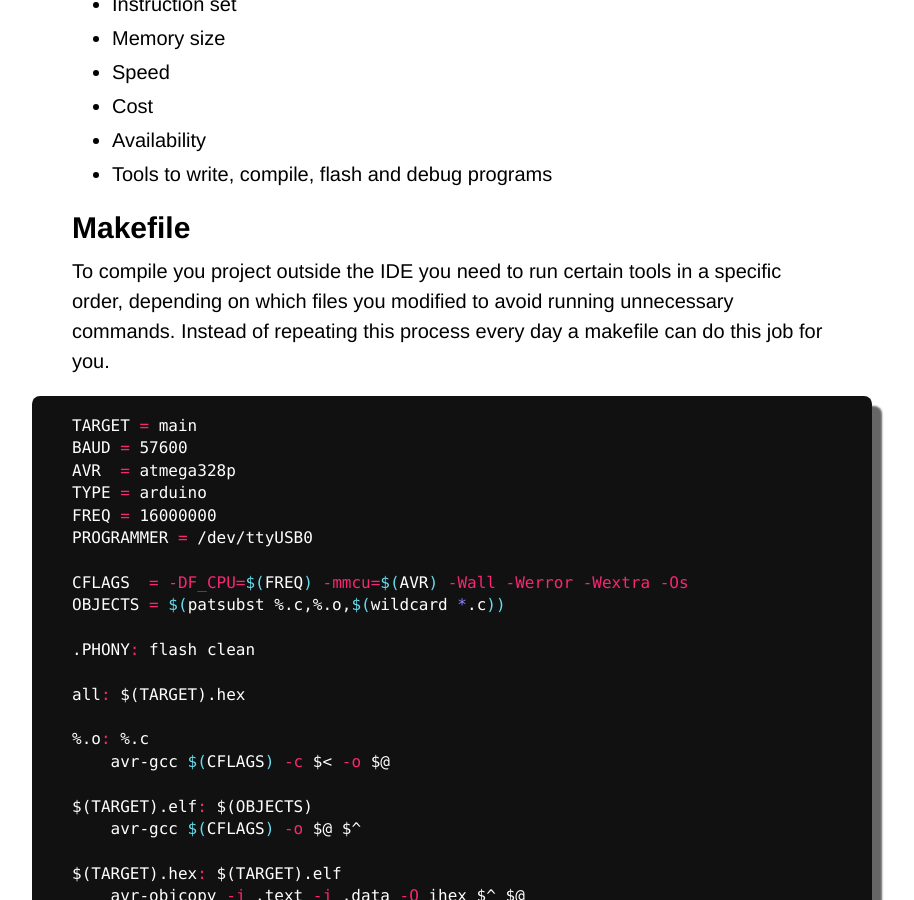
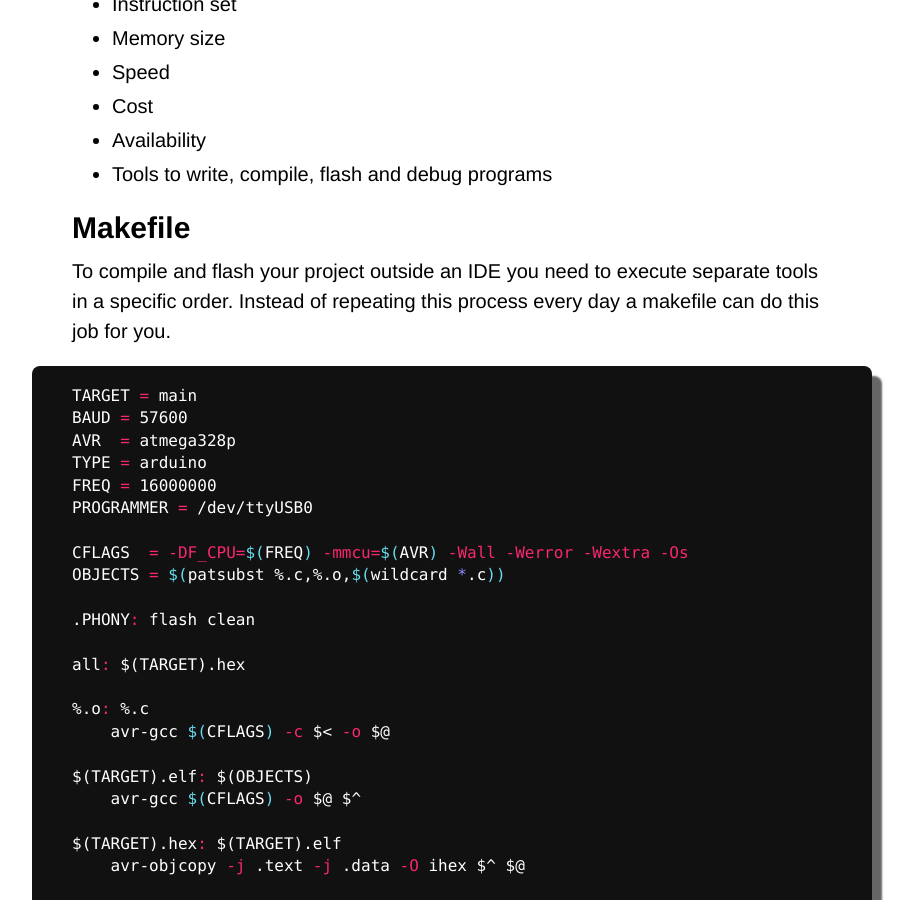
Before and after one commit to Maumagnaguagno/maumagnaguagno.github.io, a Jekyll site: the page built from baremetal.md, in a window 1280 px wide and 900 px high, scrolled down 871 px. Shown: the whole window, without its empty margins (188-1102 px from the left). Built offline with Jekyll 4.4.1, drawn with Linux system fonts in a browser that asks for light colours; our own code applies the rules of GitHub Pages for plain Markdown files.

Commit message:
Simplify Baremetal Makefile section description

````diff
--- a/baremetal.md
+++ b/baremetal.md
@@ -31,7 +31,7 @@ Such features may include:
 - Tools to write, compile, flash and debug programs
 
 ## Makefile
-To compile you project outside the IDE you need to run certain tools in a specific order, depending on which files you modified to avoid running unnecessary commands.
+To compile and flash your project outside an IDE you need to execute separate tools in a specific order.
 Instead of repeating this process every day a makefile can do this job for you.
 
 ```makefile
````
